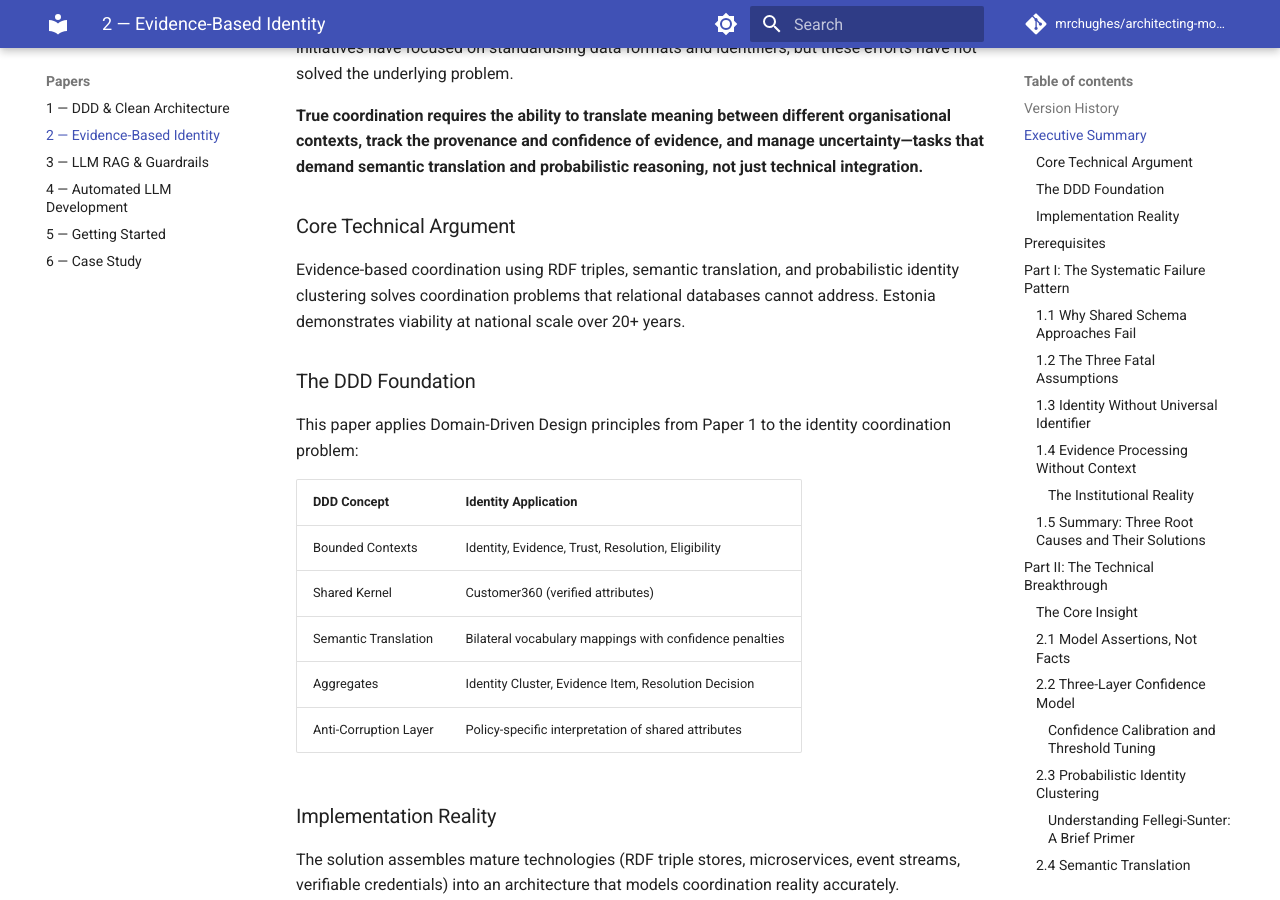
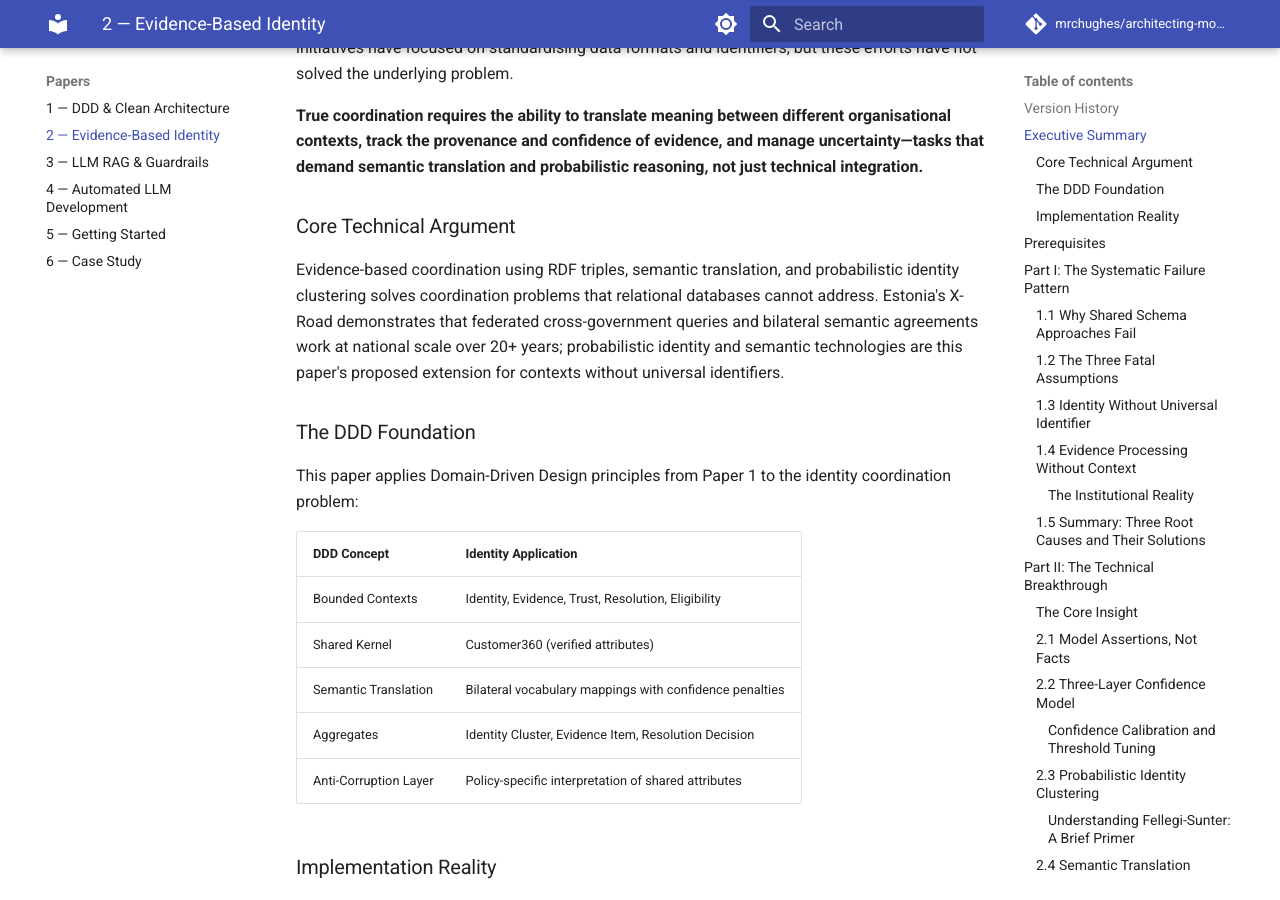
Before and after one commit to mrchughes/architecting-modern-government-services, an MkDocs documentation site: the page built from docs/Paper_2_Evidence_Based_Identity.md, in a window 1280 px wide and 900 px high, scrolled down 965 px. Built offline with MkDocs 1.6.1 and Material for MkDocs 9.7.7, drawn with Linux system fonts in a browser that asks for light colours; comment, search, counter and statistics services are not loaded; some of the changed text lies outside the part shown.

Commit message:
Fix Estonia claims in Paper 2 for accuracy
- Executive summary: clarify Estonia proves X-Road/bilateral agreements, not probabilistic identity or RDF
- Change 'semantic translation operationally' to 'bilateral semantic agreements operationally'

```diff
--- a/docs/Paper_2_Evidence_Based_Identity.md
+++ b/docs/Paper_2_Evidence_Based_Identity.md
@@ -28,7 +28,7 @@ When coordination fails, the result is costly duplication, increased fraud and e
 
 ### Core Technical Argument
 
-Evidence-based coordination using RDF triples, semantic translation, and probabilistic identity clustering solves coordination problems that relational databases cannot address. Estonia demonstrates viability at national scale over 20+ years.
+Evidence-based coordination using RDF triples, semantic translation, and probabilistic identity clustering solves coordination problems that relational databases cannot address. Estonia's X-Road demonstrates that federated cross-government queries and bilateral semantic agreements work at national scale over 20+ years; probabilistic identity and semantic technologies are this paper's proposed extension for contexts without universal identifiers.
 
 ### The DDD Foundation
 
@@ -1332,7 +1332,7 @@ UK must solve additional challenges Estonia never faced.
 
 **What's Proven:**
 - RDF at scale (50B triples per node demonstrated)
-- Semantic translation operationally (Estonia 20+ years)
+- Bilateral semantic agreements operationally (Estonia X-Road 20+ years)
 - Probabilistic identity (Fellegi-Sunter academic standard)
 - Verifiable credentials (400M+ EU users)
 
```
Also changed, not shown: Paper_2_Evidence_Based_Identity.md (+2 -2 lines).
